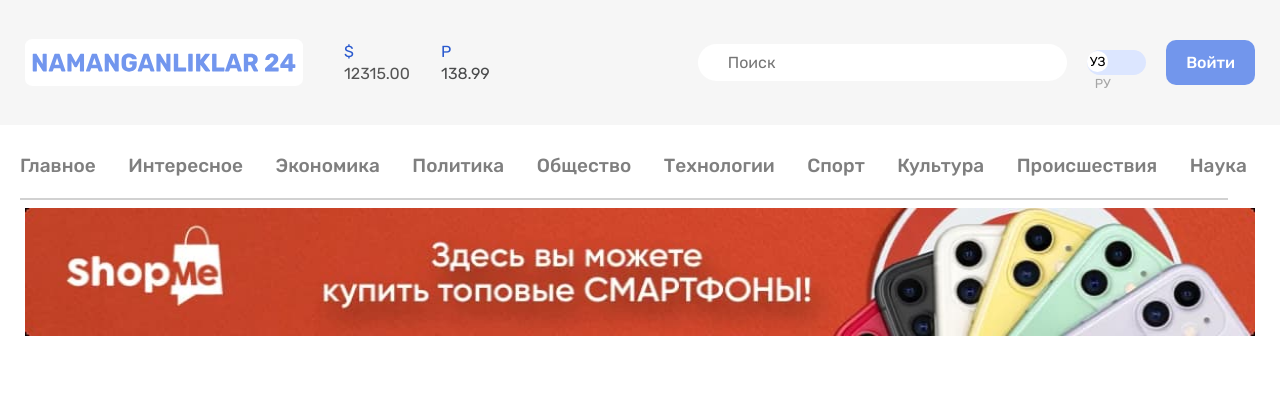
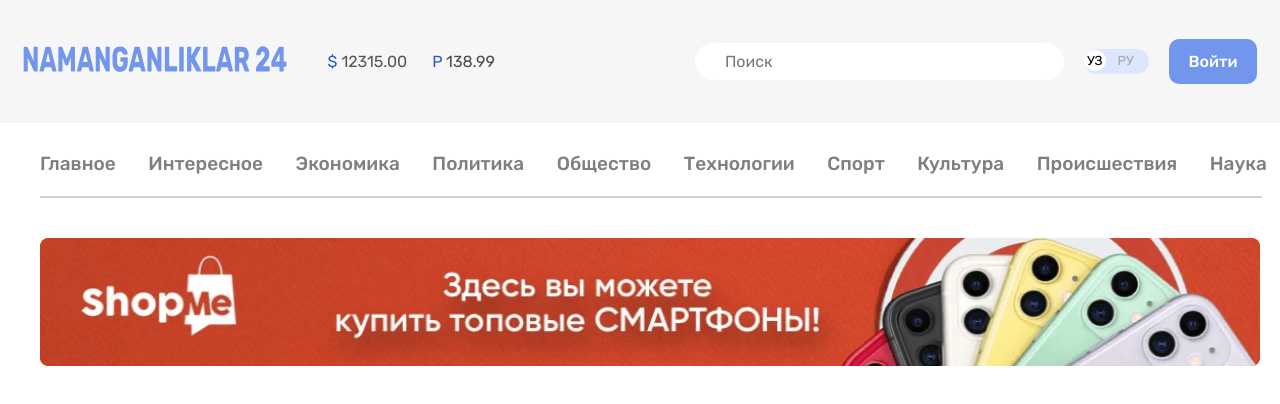
Before and after one commit to frontendasoslar/N24, a plain HTML site: page index.html in a window 1280 px wide. Drawn offline with Linux system fonts and the light colour scheme.

Commit message:
add new image

```diff
--- a/css/styles.css
+++ b/css/styles.css
@@ -10,6 +10,8 @@
   display: flex;
   flex-direction: column;
   height: 100%;
+  padding: 0;
+  margin: 0s;
   font-family: "Rubik", "Arial", sans-serif;
   font-size: 16px;
   line-height: 22px;
@@ -26,9 +28,9 @@
   margin-bottom: 30px;
 }
 /* contanier */
-.contanier {
+.cotainer {
   width: 100%;
-  max-width: 1270px;
+  max-width: 1240px;
   padding-left: 20px;
   padding-right: 20px;
   margin-left: auto;
@@ -44,9 +46,8 @@
 }
 
 .site-logo {
-  width: 278px;
-  height: 47px;
-  border-radius: 7px;
+  background-color: #FFFFFF
+  padding: 6px;
 }
 
 .exchange-rate {
@@ -147,6 +148,9 @@
   margin-bottom: 20px;
 }
 
+.header-nav-contanier {
+
+}
 .header-nav-content {
   text-decoration: none;
   font-size: 19px;
@@ -168,6 +172,10 @@
 /* header-nav-line */
 .header-nav-line {
   border: 1px solid #D1D1D1;
+  padding: 0;
+  margin: 0;
+  margin-bottom: 40px;
+  width: 1220px;
 }
 
 .main-content {
--- a/index.html
+++ b/index.html
@@ -14,10 +14,10 @@
 
 <body>
   <header class="site-header">
-    <div class="contanier site-header-contanier">
+    <div class="container site-header-contanier">
       <div class="site-logo">
         <a class="site-logo-link" href="index.html">
-          <img class="site-logo-img" src="img/NAMANGANLIKLAR 24.svg" alt="Sayt logosi" width="278" height="47">
+          <img class="site-logo-img" src="img/logo.svg" alt="Sayt logosi" width="264" height="28">
         </a>
       </div>
 
@@ -40,8 +40,8 @@
 
       <!-- RU UZ -->
       <div class="ru-uz">
-        <a class="uz" href="#"><span >УЗ</span></a>
-        <a class="ru" href=""><span >РУ</span></a>
+        <a class="uz" href="index.html"><span >УЗ</span></a>
+        <a class="ru" href="index.html/ru"><span >РУ</span></a>
       </div>
       <!-- ENTER -->
       <div class="enter">Войти</div>
@@ -49,7 +49,7 @@
   </header>
     <!-- Header nav -->
     <div class="nav-list">
-      <div class="contanier header-nav-contanier">
+      <div class="cotainer header-nav-contanier">
         <ul class="header-nav-list">
           <li class="nav-list">
             <a class="header-nav-content" href="#">Главное</a>
@@ -83,14 +83,9 @@
           </li>
         </ul>
         <hr class="header-nav-line">
+        <img src="img/optimize1.png" alt="menyu" width="1220" height="128" srcset="img/optimize1.png 1x, img/optimize1@2x.png 2x">
       </div>
-    </div>
-
-     <main class="main-content">
-      <section class="contanier">
-        <img src="img/optimize1.jpg" alt="menyu" width="1230" height="128" srcset="img/optimize1.jpg 1x, img/optimize1@2x.jpg 2x">
-      </section>
-     </main>
+      </div>
 
 </body>
 </html>
```
Also changed, not shown: img/NAMANGANLIKLAR 24.svg (deleted), img/logo.svg (added), img/optimize 1.svg (added), img/optimize1.jpg (deleted), img/optimize1.png (added), img/optimize1@2x.jpg (deleted), img/optimize1@2x.png (added).
